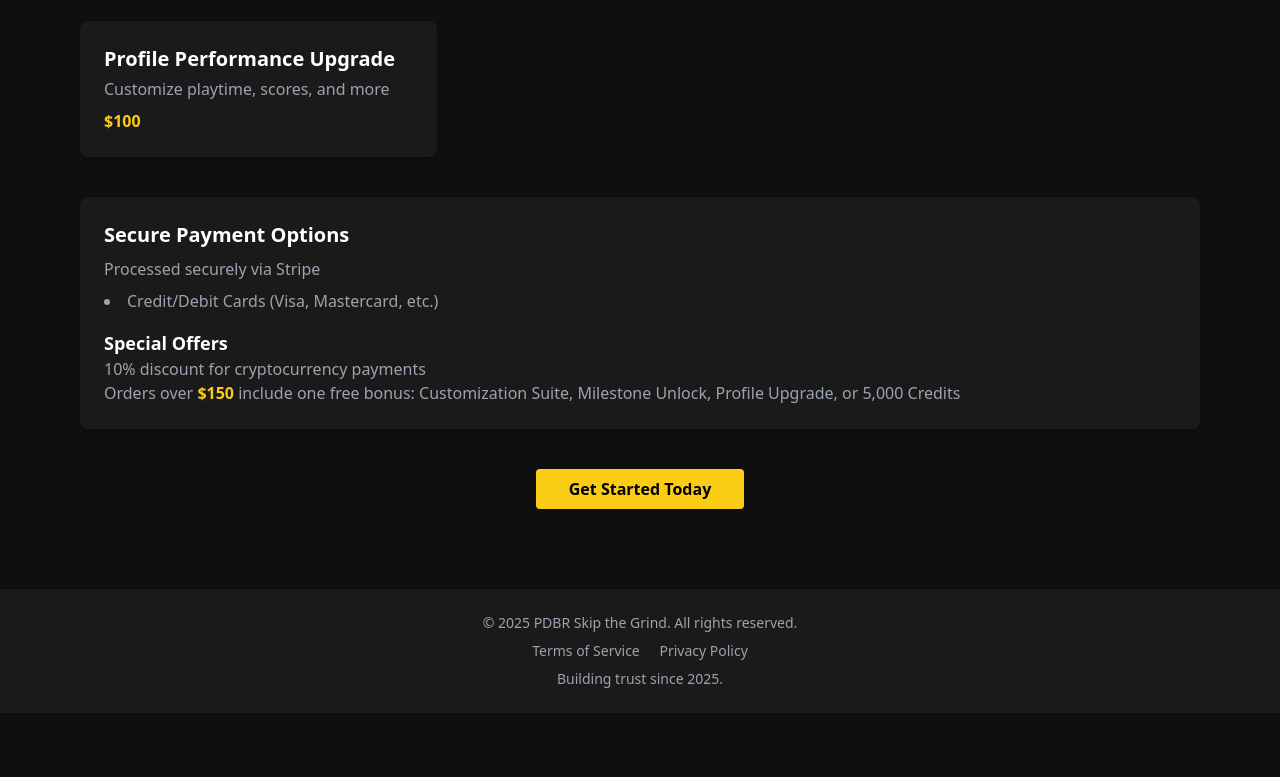
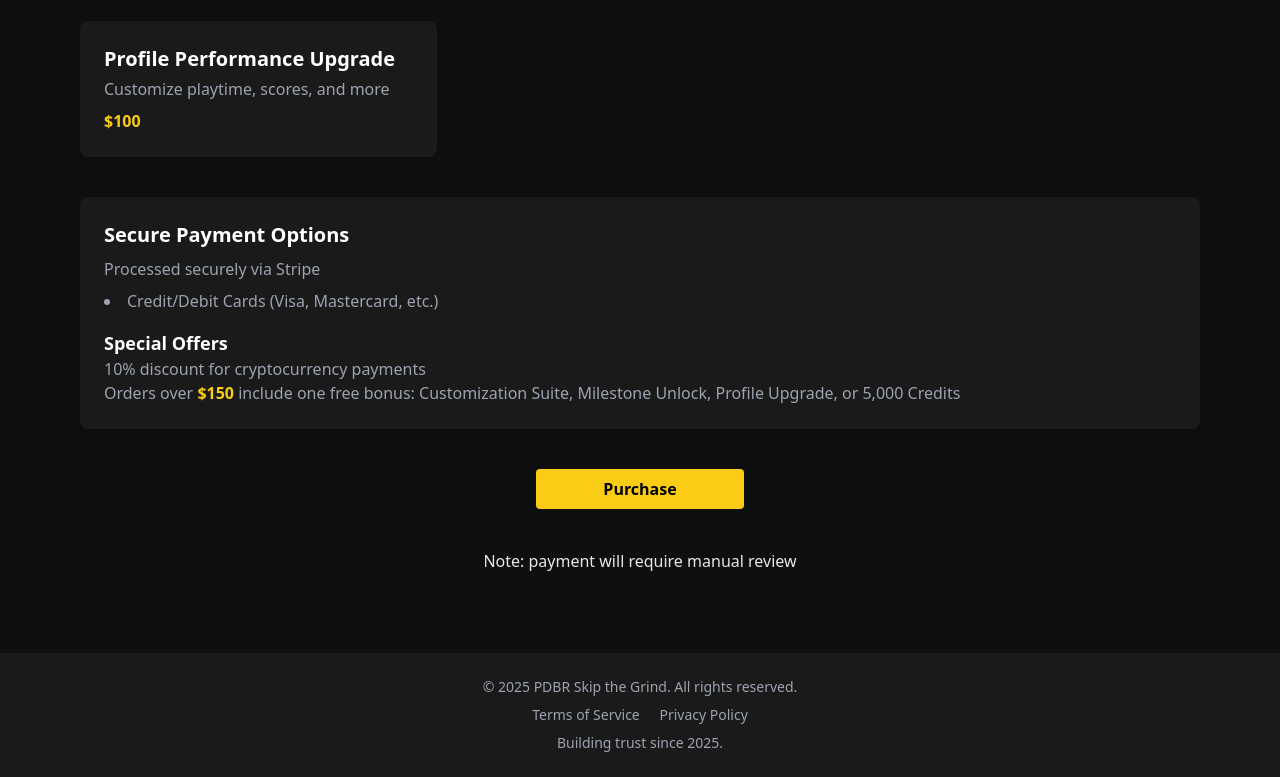
Before and after one commit to PDB-R/PDB-R.github.io, a plain HTML site: page index.html in a window 1280 px wide. Shown: the part 1167-1944 px from the top of the page. Before the commit the page ends 1880 px from the top, so only its background shows below. Drawn offline with nearby package versions, Linux system fonts and the light colour scheme.

Commit message:
Update index.html

```diff
--- a/index.html
+++ b/index.html
@@ -155,10 +155,13 @@
 
       <div class="mt-10 flex justify-center space-x-4">
         <a
-          href="#"
+          href="https://buy.stripe.com/9AQaIw7Sv9xj47edQQ"
           class="bg-yellow-400 text-black font-semibold py-2 px-4 rounded hover:bg-yellow-300 transition w-52 text-center"
-          >Get Started Today</a
+          >Purchase</a
         >
+      </div>
+      <div class="mt-10 flex justify-center space-x-4">
+        <p>Note: payment will require manual review</p>
       </div>
     </main>
 
```
